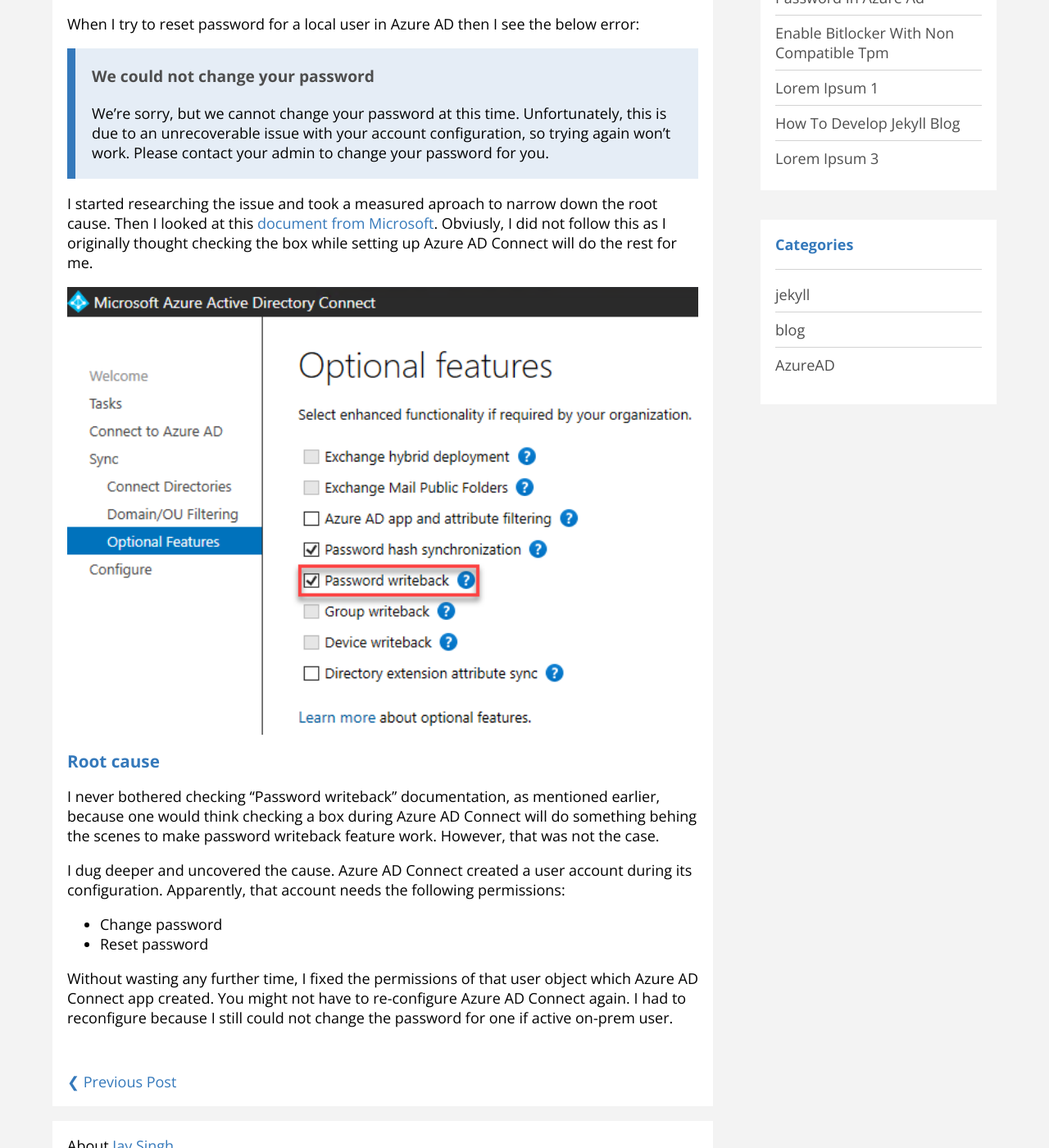
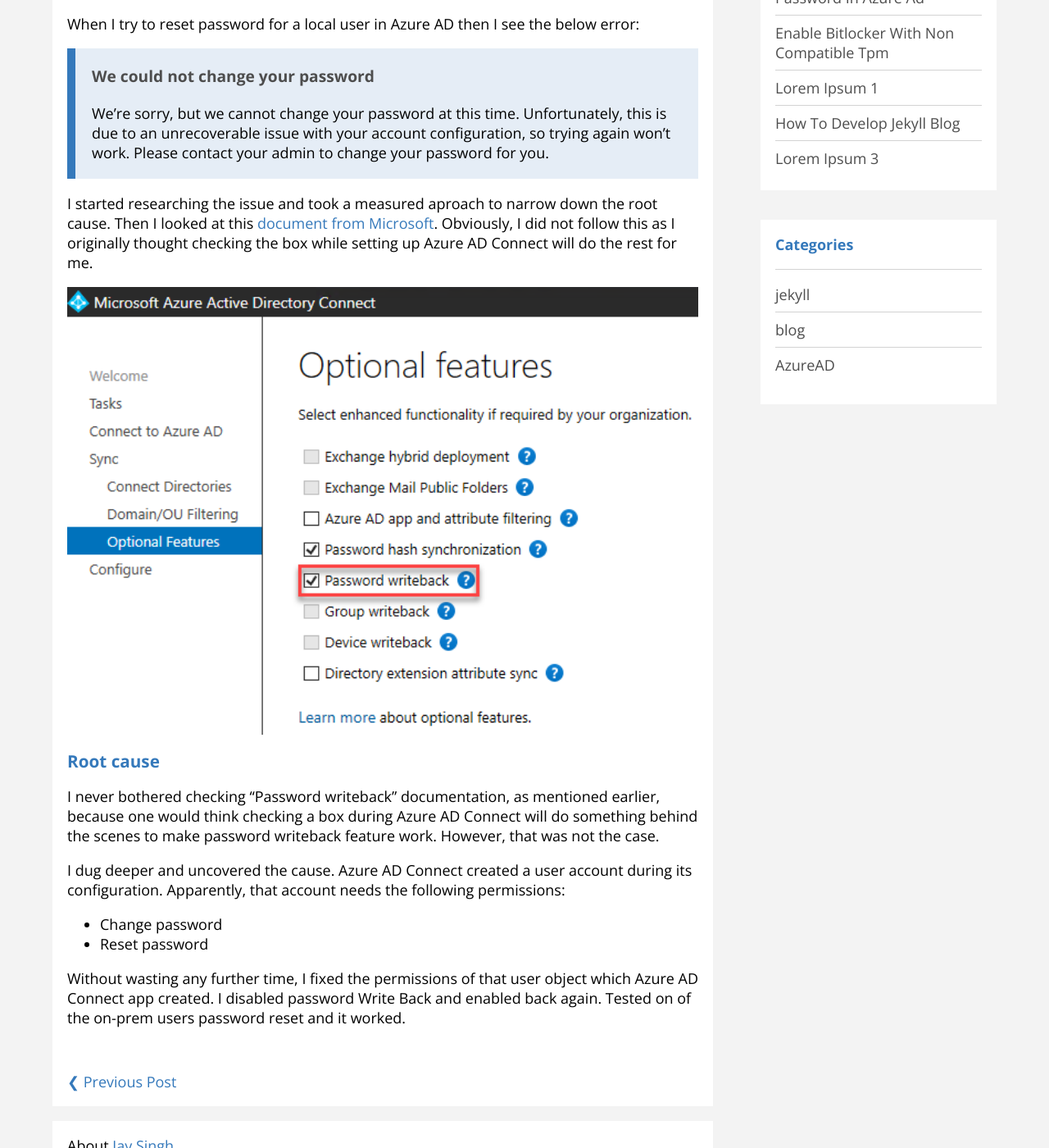
Before and after one commit to jays1ngh/jays1ngh.github.io, a Jekyll site: the page built from _posts/2021-06-22-reset-local-account-password-in-azure-ad.md, in a window 1280 px wide and 1400 px high, scrolled down 220 px. Shown: the whole window at 82% size. Built offline with Jekyll 4.4.1, drawn with Linux system fonts in a browser that asks for light colours; comment, search, counter and statistics services are not loaded.

Commit message:
Update 2021-06-22-reset-local-account-password-in-azure-ad.md

```diff
--- a/_posts/2021-06-22-reset-local-account-password-in-azure-ad.md
+++ b/_posts/2021-06-22-reset-local-account-password-in-azure-ad.md
@@ -13,16 +13,16 @@
 >
 >Please contact your admin to change your password for you.
 
-I started researching the issue and took a measured aproach to narrow down the root cause. Then I looked at this [document from Microsoft](https://docs.microsoft.com/en-us/azure/active-directory/authentication/tutorial-enable-sspr-writeback). Obviusly, I did not follow this as I originally thought checking the box while setting up Azure AD Connect will do the rest for me.
+I started researching the issue and took a measured aproach to narrow down the root cause. Then I looked at this [document from Microsoft](https://docs.microsoft.com/en-us/azure/active-directory/authentication/tutorial-enable-sspr-writeback). Obviously, I did not follow this as I originally thought checking the box while setting up Azure AD Connect will do the rest for me.
 
 ![Azure AD Password Writeback Check Box](/assets/img/2021-06-22-reset-local-account-password-in-azure-ad/Azure-AD-Password-Writeback-Check-Box.png)
 
 ## Root cause
 
-I never bothered checking "Password writeback" documentation, as mentioned earlier, because one would think checking a box during Azure AD Connect will do something behing the scenes to make password writeback feature work. However, that was not the case.
+I never bothered checking "Password writeback" documentation, as mentioned earlier, because one would think checking a box during Azure AD Connect will do something behind the scenes to make password writeback feature work. However, that was not the case.
 
 I dug deeper and uncovered the cause. Azure AD Connect created a user account during its configuration. Apparently, that account needs the following permissions:
 - Change password
 - Reset password
 
-Without wasting any further time, I fixed the permissions of that user object which Azure AD Connect app created. You might not have to re-configure Azure AD Connect again. I had to reconfigure because I still could not change the password for one if active on-prem user.
+Without wasting any further time, I fixed the permissions of that user object which Azure AD Connect app created. I disabled password Write Back and enabled back again. Tested on of the on-prem users password reset and it worked.
```
